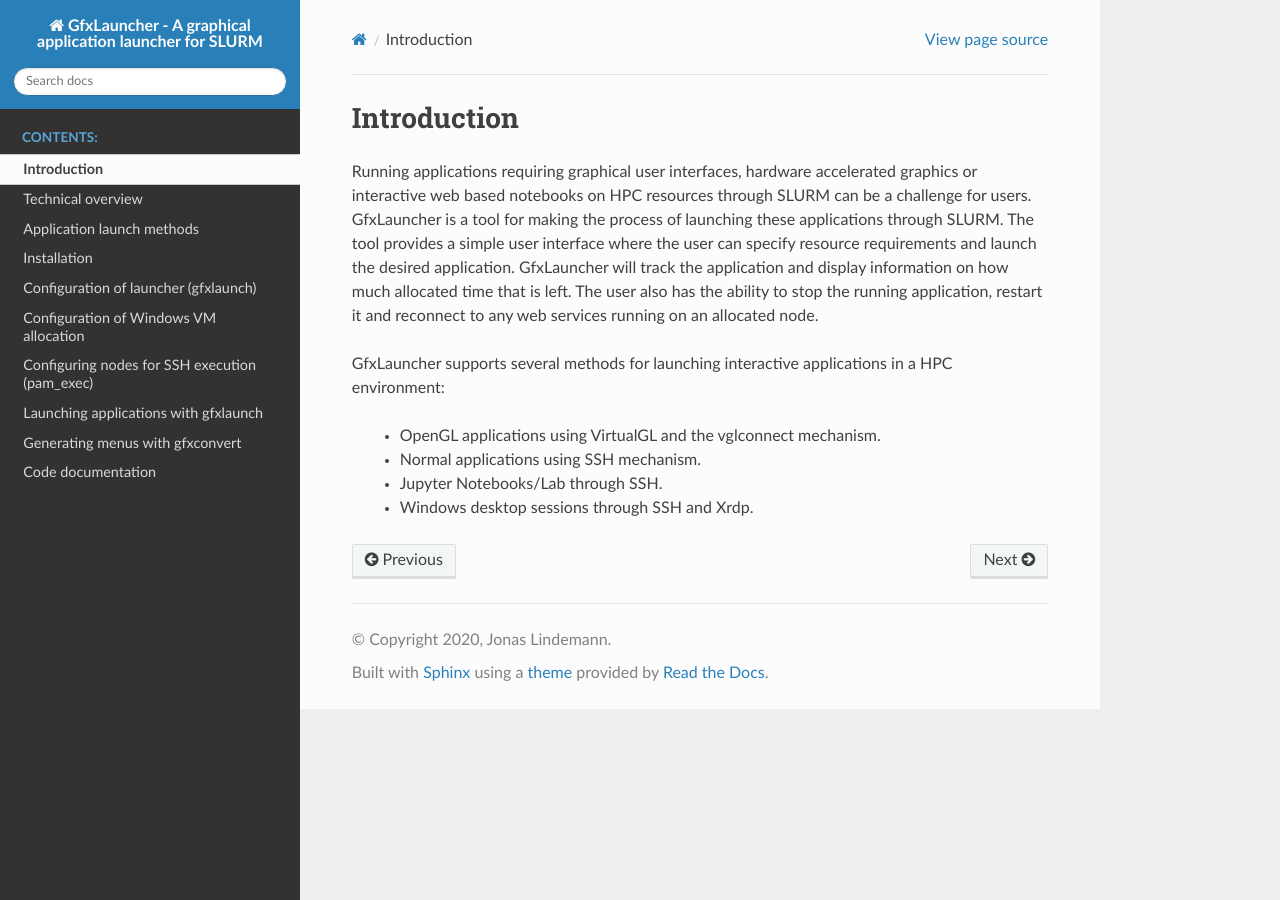
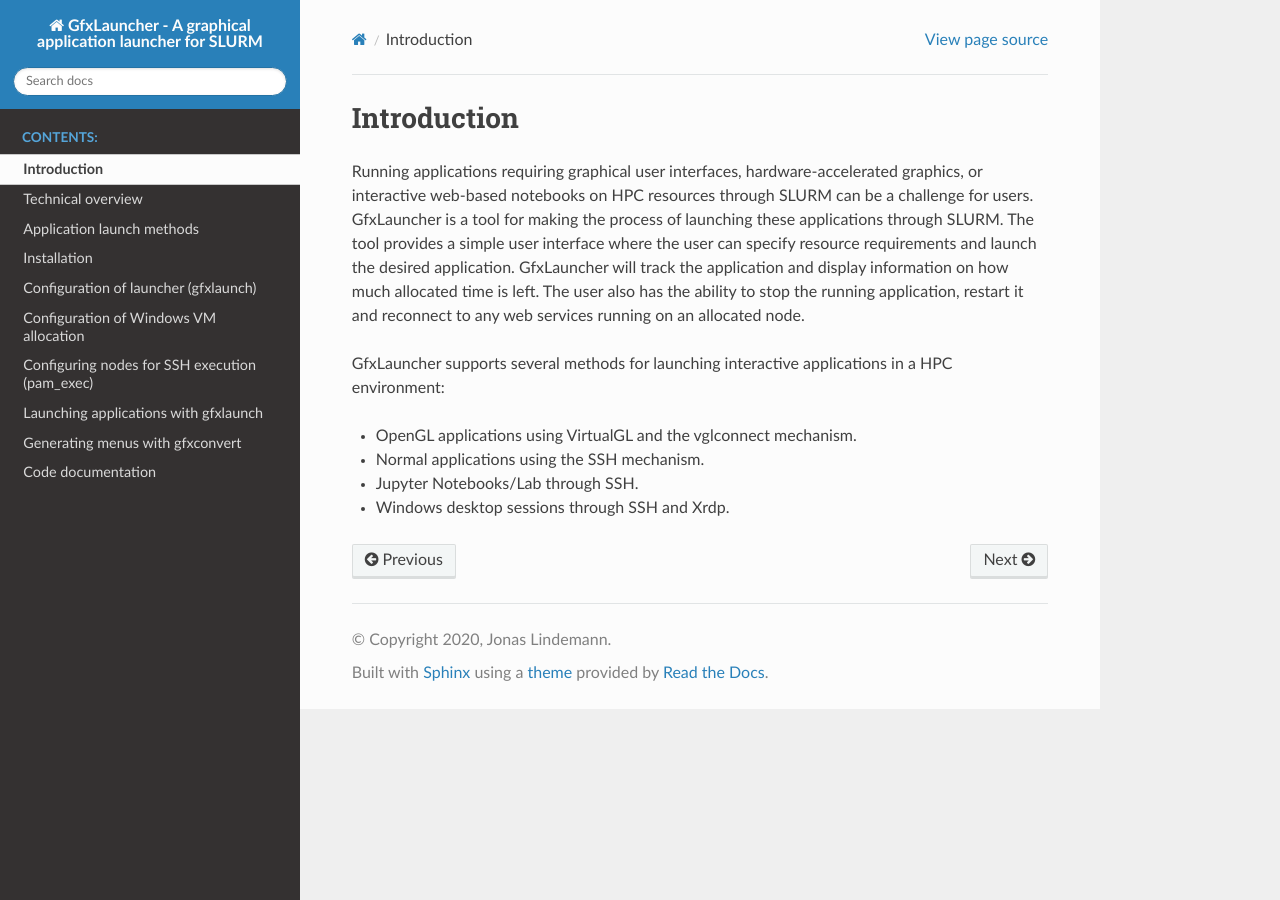
Before and after one commit to lunarc/gfxlauncher, a Sphinx documentation site: the page built from docs/source/introduction.rst, in a window 1280 px wide. Built offline with Sphinx 7.4.7 and the Read the Docs theme 2.0.0, drawn with Linux system fonts in a browser that asks for light colours.

Commit message:
Update introduction.rst

```diff
--- a/docs/source/introduction.rst
+++ b/docs/source/introduction.rst
@@ -1,11 +1,11 @@
 Introduction
 ============
 
-Running applications requiring graphical user interfaces, hardware accelerated graphics or interactive web based notebooks on HPC resources through SLURM can be a challenge for users. GfxLauncher is a tool for making the process of launching these applications through SLURM. The tool provides a simple user interface where the user can specify resource requirements and launch the desired application. GfxLauncher will track the application and display information on how much allocated time that is left. The user also has the ability to stop the running application, restart it and reconnect to any web services running on an allocated node.
+Running applications requiring graphical user interfaces, hardware-accelerated graphics, or interactive web-based notebooks on HPC resources through SLURM can be a challenge for users. GfxLauncher is a tool for making the process of launching these applications through SLURM. The tool provides a simple user interface where the user can specify resource requirements and launch the desired application. GfxLauncher will track the application and display information on how much allocated time is left. The user also has the ability to stop the running application, restart it and reconnect to any web services running on an allocated node.
 
 GfxLauncher supports several methods for launching interactive applications in a HPC environment:
 
- * OpenGL applications using VirtualGL and the vglconnect mechanism.
- * Normal applications using SSH mechanism.
- * Jupyter Notebooks/Lab through SSH.
- * Windows desktop sessions through SSH and Xrdp.
+•	OpenGL applications using VirtualGL and the vglconnect mechanism.
+•	Normal applications using the SSH mechanism.
+•	Jupyter Notebooks/Lab through SSH.
+•	Windows desktop sessions through SSH and Xrdp.
```
